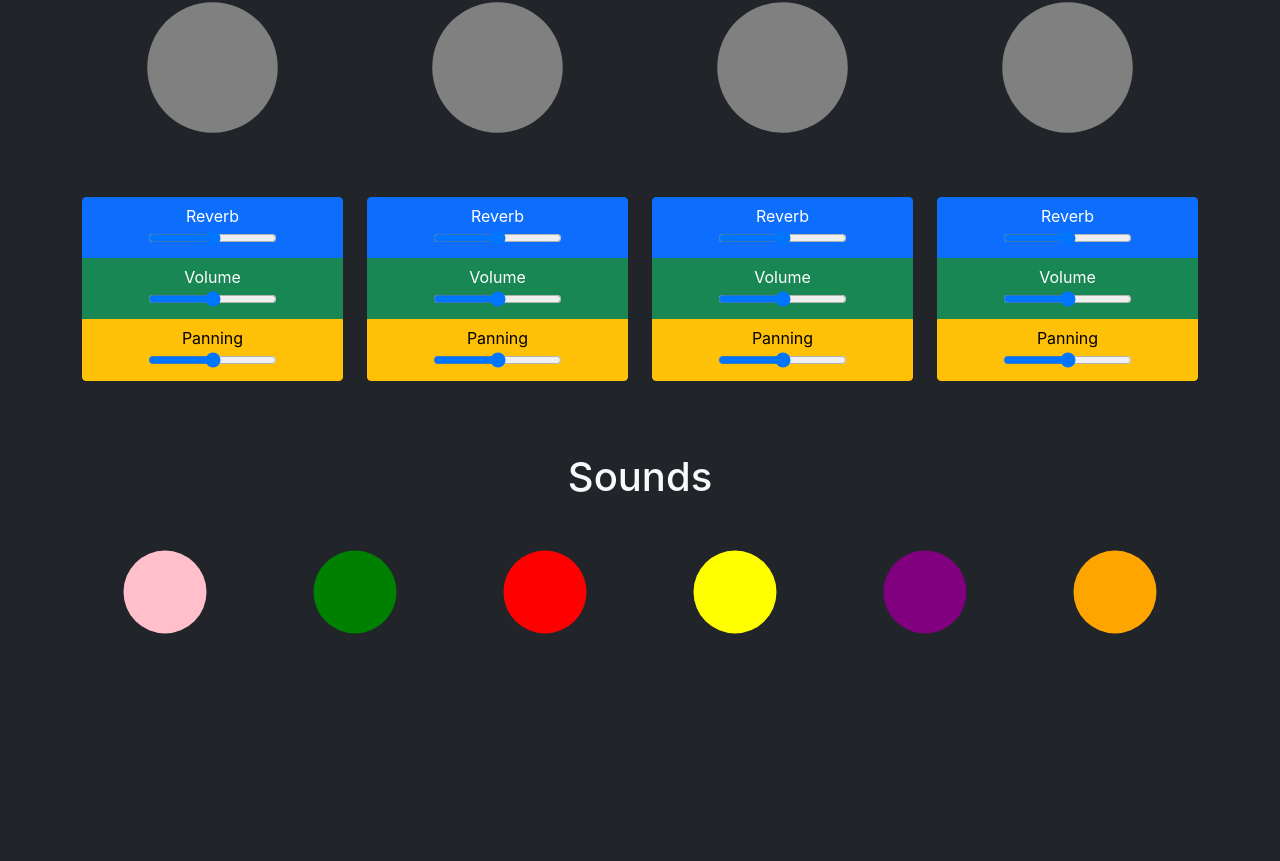
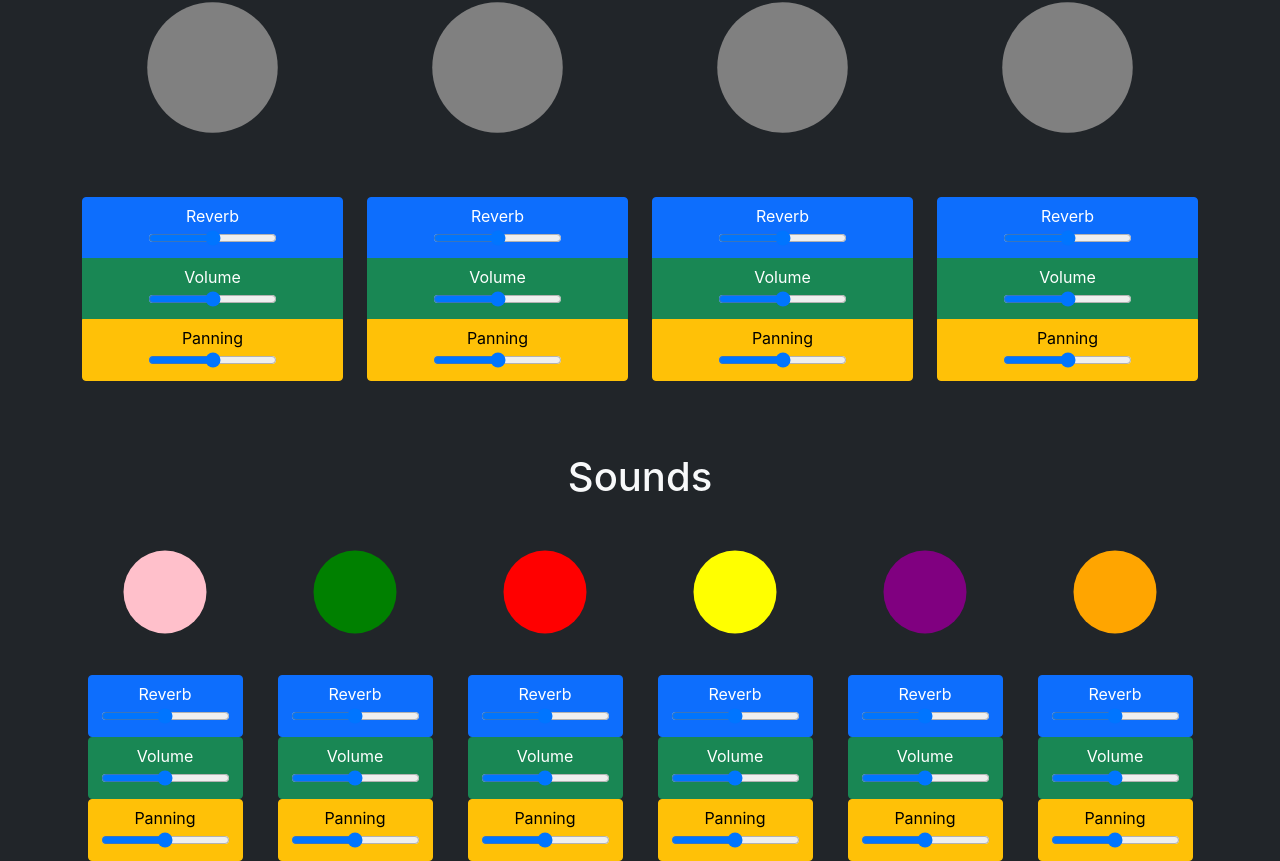
Before and after one commit to CodingWithEdgar/EZBeatz, a React (Create React App) app: page / in a window 1280 px wide. Shown: the part 119-980 px from the top of the page. Before the commit the page ends 800 px from the top, so only its background shows below. Built offline with nearby package versions, Linux system fonts and the light colour scheme.

Commit message:
Update Music.js
add controls to working sound circles

```diff
--- a/src/Music.js
+++ b/src/Music.js
@@ -5,25 +5,24 @@ export default class Music extends Component {
     constructor(props) {
         super(props);
         this.state = {
-        audioPlaying: false,
-    };
-    this.playAudio = this.playAudio.bind(this);
-    this.toggleAudio = this.toggleAudio.bind(this);
-    this.pauseAudio = this.pauseAudio.bind(this);
-    this.handleClick = this.handleClick.bind(this);
-    this.showControls = this.showControls.bind(this);
+            audioPlaying: false
     }
-
+    this.playAudio = this.playAudio.bind(this)
+    this.toggleAudio = this.toggleAudio.bind(this)
+    this.pauseAudio = this.pauseAudio.bind(this)
+    this.handleClick = this.handleClick.bind(this)
+    this.showControls = this.showControls.bind(this)
+}
   playAudio() {
-    this.audioPlaying = true;
-    const audioEl = document.getElementsByClassName("audio-element")[0];
-    audioEl.play();
+    this.audioPlaying = true
+    const audioEl = document.getElementsByClassName("audio-element")[0]
+    audioEl.play()
   }
 
   pauseAudio() {
-    this.audioPlaying = false;
-    const audioEl = document.getElementsByClassName("audio-element")[0];
-    audioEl.pause();
+    this.audioPlaying = false
+    const audioEl = document.getElementsByClassName("audio-element")[0]
+    audioEl.pause()
   }
 
   toggleAudio() {
@@ -35,7 +34,6 @@ export default class Music extends Component {
   }
 
   showControls() {
-    // wrong bc I need to flip a var then check the var local to this component instance
     return (
         <div className="btn-group-vertical col">
             <button type="button" className="btn btn-primary">
@@ -52,27 +50,39 @@ export default class Music extends Component {
             <input type="range" />
             </button>
         </div>
-    );
+    )
   }
 
   handleClick() {
       this.toggleAudio();
+      this.showControls();
   }
 
   render() {
     return (
       <div>
-        <svg
-          onClick={this.handleClick}
-          viewBox="0 0 20 20"
-          xmlns="http://www.w3.org/2000/svg"
-        >
-          <circle fill={this.props.color} cx="10" cy="10" r="5"></circle>
+        <svg onClick={this.handleClick} viewBox="0 0 20 20" xmlns="http://www.w3.org/2000/svg">
+            <circle fill={this.props.color} cx="10" cy="10" r="5" ></circle>
         </svg>
         <audio loop className="audio-element">
           <source src={kick}></source>
         </audio>
+        <button type="button" className="btn btn-primary">
+              Reverb
+              <br></br>
+              <input type="range" />
+            </button>
+            <button type="button" className="btn btn-success">
+              Volume
+              <br></br>
+              <input type="range" />
+            </button>
+            <button type="button" className="btn btn-warning">
+              Panning
+              <br></br>
+              <input type="range" />
+            </button>
       </div>
-    );
+    )
   }
 }
```
Lines whose indentation alone changed are shown as unchanged.
